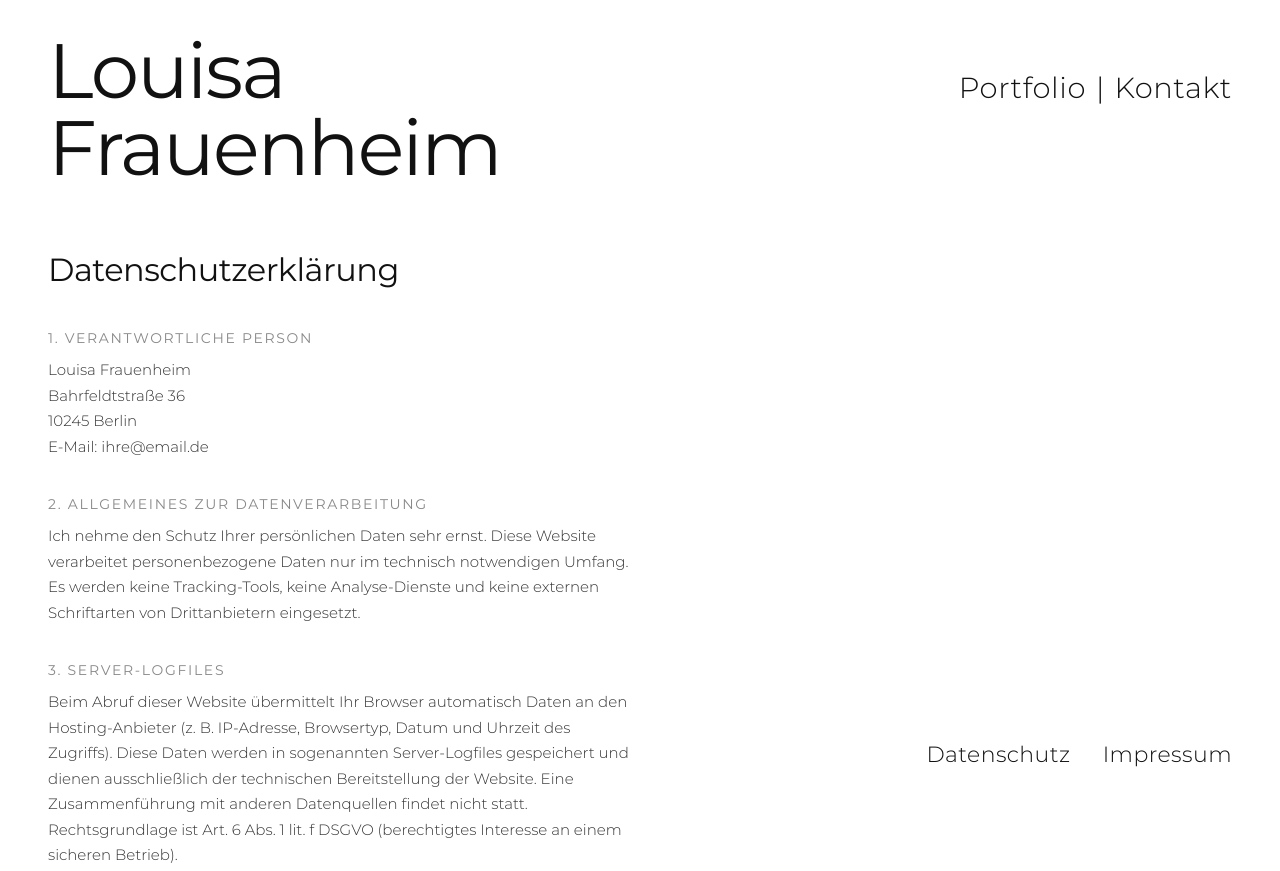
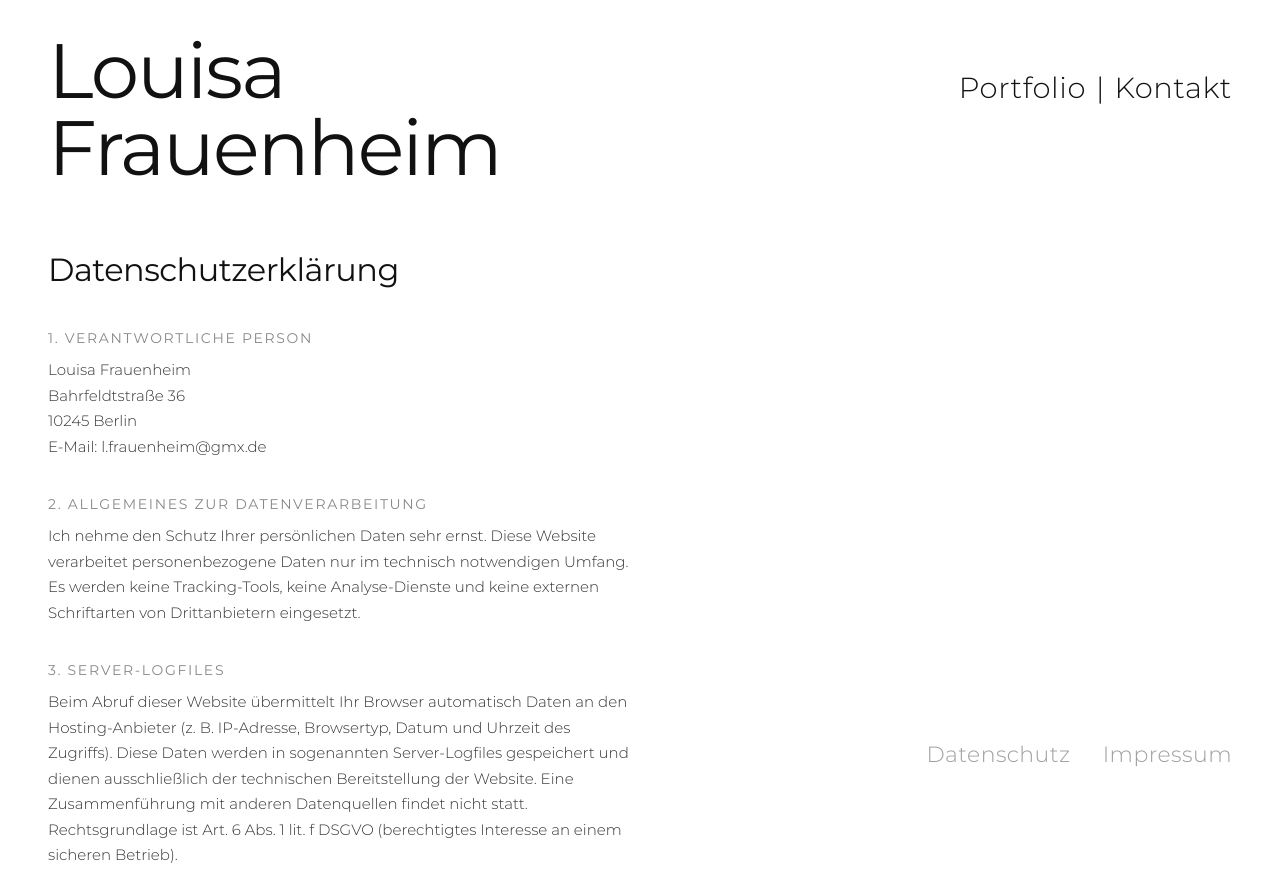
Before and after one commit to lagerstatt/louisafrauenheim.com, a plain HTML site: page datenschutz.html in a window 1280 px wide. Shown: the top 871 px of the page. Drawn offline with Linux system fonts and the light colour scheme.

Commit message:
Add files via upload

```diff
--- a/datenschutz.html
+++ b/datenschutz.html
@@ -103,9 +103,11 @@
     }
 
     .nav-imprint {
-      font-size: 22px;
+     font-size: 22px;
       font-weight: 300;
       letter-spacing: 0.02em;
+      opacity: 0.4;
+      pointer-events: none;
     }
   </style>
 </head>
@@ -128,7 +130,7 @@
       Louisa Frauenheim<br>
       Bahrfeldtstraße 36<br>
       10245 Berlin<br>
-      E-Mail: <a href="mailto:ihre@email.de">ihre@email.de</a>
+      E-Mail: <a href="mailto:l.frauenheim@gmx.de">l.frauenheim@gmx.de</a>
     </p>
 
     <h2>2. Allgemeines zur Datenverarbeitung</h2>
```
